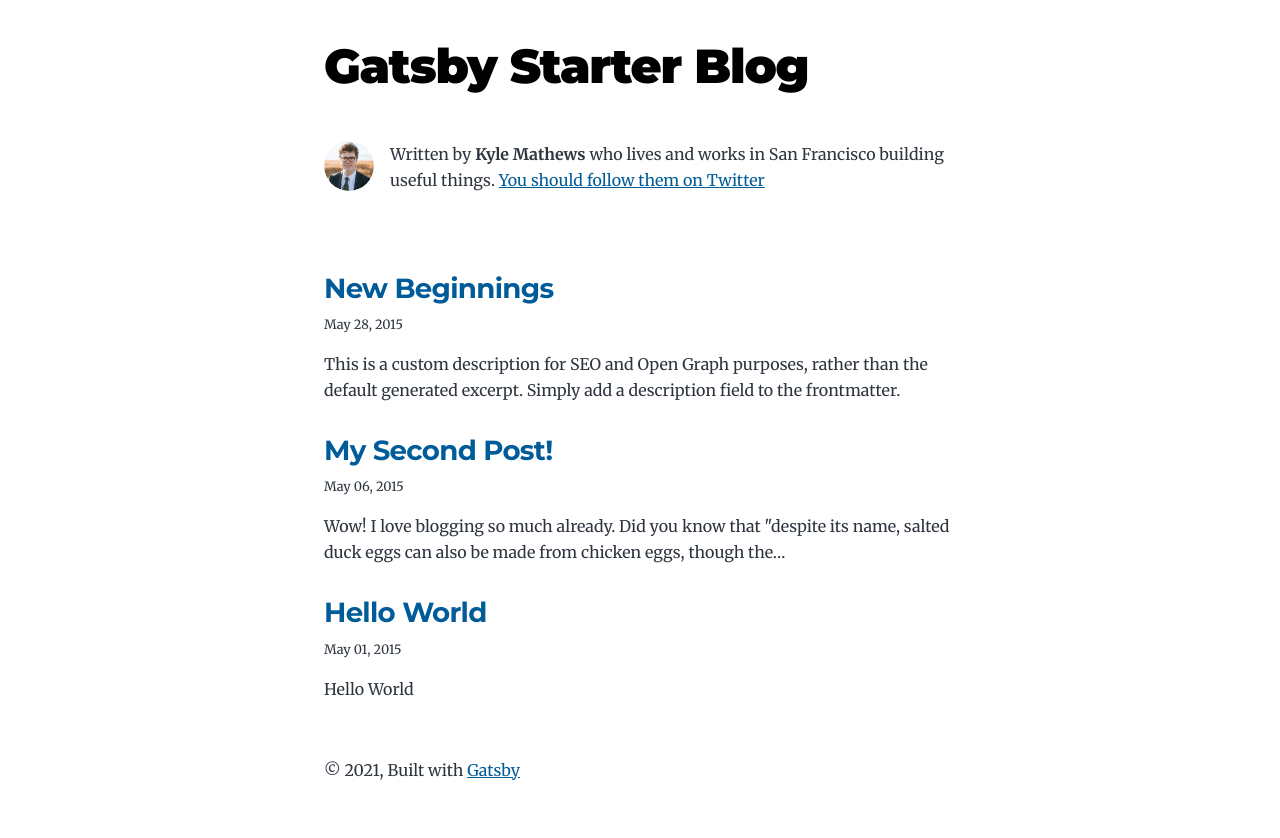
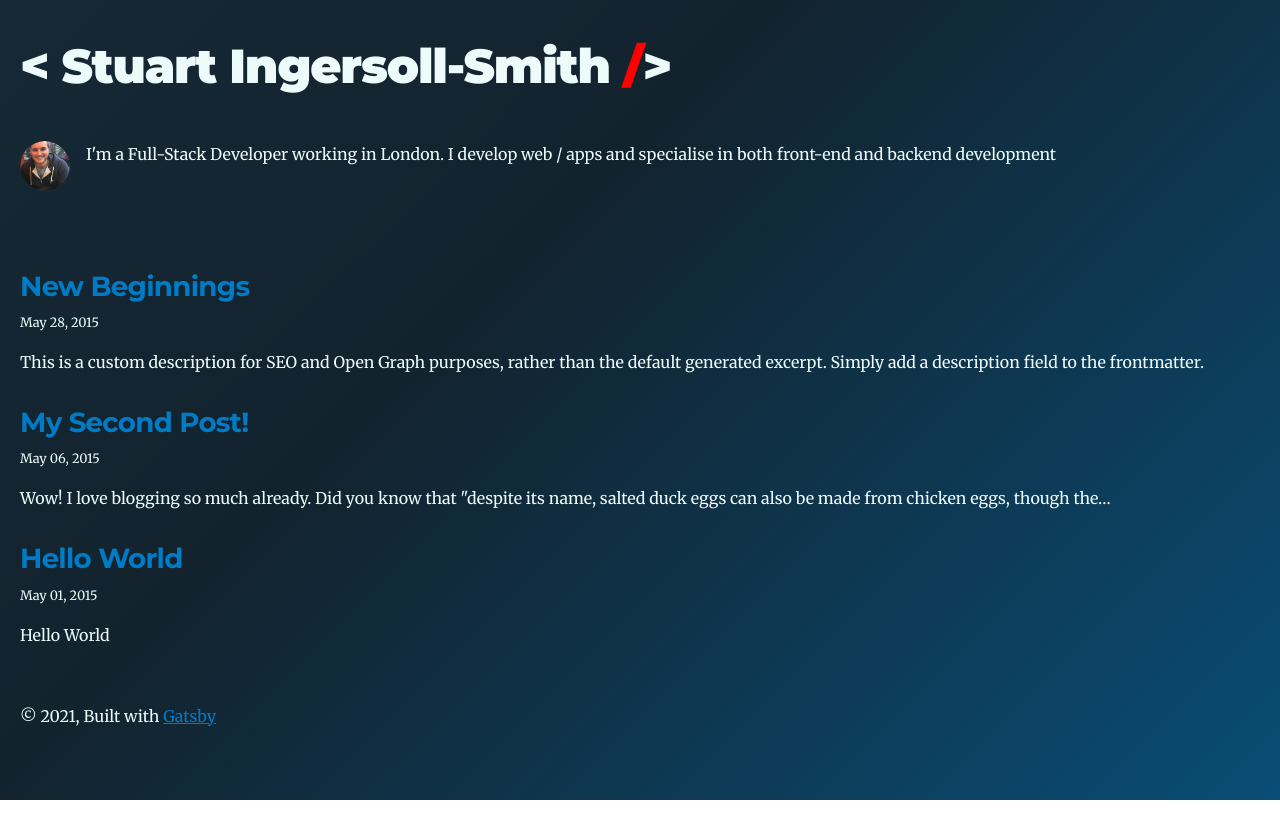
Before and after one commit to stusmith90/portfolio, a Gatsby site: page / in a window 1280 px wide. After the commit the page ends 800 px from the top, so only its background shows below. Built offline with nearby package versions, Linux system fonts and the light colour scheme; Gatsby itself is replaced by a stand-in of ours.

Commit message:
setting up the styles

```diff
--- a/gatsby-config.js
+++ b/gatsby-config.js
@@ -1,9 +1,10 @@
 module.exports = {
+  pathPrefix: "/portfolio",
   siteMetadata: {
-    title: `Gatsby Starter Blog`,
+    title: `Stuart Ingersoll-Smith`,
     author: {
-      name: `Kyle Mathews`,
-      summary: `who lives and works in San Francisco building useful things.`,
+      name: `Stuart Ingersoll-Smith`,
+      summary: `Full-Stack Developer working in London. I develop web / apps and specialise in both front-end and backend development`,
     },
     description: `A starter blog demonstrating what Gatsby can do.`,
     siteUrl: `https://gatsby-starter-blog-demo.netlify.app/`,
--- a/package.json
+++ b/package.json
@@ -28,10 +28,12 @@
     "react": "^16.12.0",
     "react-dom": "^16.12.0",
     "react-helmet": "^5.2.1",
+    "react-icons": "^4.1.0",
     "typeface-merriweather": "0.0.72",
     "typeface-montserrat": "0.0.75"
   },
   "devDependencies": {
+    "gh-pages": "^3.1.0",
     "prettier": "2.2.1"
   },
   "homepage": "https://github.com/gatsbyjs/gatsby-starter-blog#readme",
@@ -47,6 +49,7 @@
   "scripts": {
     "build": "gatsby build",
     "develop": "gatsby develop",
+    "deploy": "gatsby build --prefix-paths && gh-pages -d public",
     "format": "prettier --write \"**/*.{js,jsx,ts,tsx,json,md}\"",
     "start": "npm run develop",
     "serve": "gatsby serve",
--- a/src/components/bio.js
+++ b/src/components/bio.js
@@ -12,7 +12,7 @@ import Image from "gatsby-image"
 const Bio = () => {
   const data = useStaticQuery(graphql`
     query BioQuery {
-      avatar: file(absolutePath: { regex: "/profile-pic.jpg/" }) {
+      avatar: file(absolutePath: { regex: "/me.png/" }) {
         childImageSharp {
           fixed(width: 50, height: 50, quality: 95) {
             ...GatsbyImageSharpFixed
@@ -53,11 +53,8 @@ const Bio = () => {
       )}
       {author?.name && (
         <p>
-          Written by <strong>{author.name}</strong> {author?.summary || null}
+          I'm a {author?.summary || null}
           {` `}
-          <a href={`https://twitter.com/${social?.twitter || ``}`}>
-            You should follow them on Twitter
-          </a>
         </p>
       )}
     </div>
--- a/src/components/layout.js
+++ b/src/components/layout.js
@@ -9,13 +9,17 @@ const Layout = ({ location, title, children }) => {
   if (isRootPath) {
     header = (
       <h1 className="main-heading">
-        <Link to="/">{title}</Link>
+        <Link to="/">
+          <span>&#60; </span>
+          {title} <span class="arrow-code">/</span>
+          <span>&#62;</span>
+        </Link>
       </h1>
     )
   } else {
     header = (
       <Link className="header-link-home" to="/">
-        {title}
+        {`< ${title} />`}
       </Link>
     )
   }
--- a/src/style.css
+++ b/src/style.css
@@ -7,7 +7,7 @@
   --maxWidth-md: 28rem;
   --maxWidth-lg: 32rem;
   --maxWidth-xl: 36rem;
-  --maxWidth-2xl: 42rem;
+  --maxWidth-2xl: 80rem;
   --maxWidth-3xl: 48rem;
   --maxWidth-4xl: 56rem;
   --maxWidth-full: "100%";
@@ -54,12 +54,12 @@
   --fontSize-5: 2.074rem;
   --fontSize-6: 2.488rem;
   --fontSize-7: 2.986rem;
-  --color-primary: #005b99;
-  --color-text: #2e353f;
+  --color-primary: #007CC7;
+  --color-text: #EEFBFB;
   --color-text-light: #4f5969;
-  --color-heading: #1a202c;
-  --color-heading-black: black;
-  --color-accent: #d1dce5;
+  --color-heading: #EEFBFB;
+  --color-heading-black: #EEFBFB;
+  --color-accent: #EEFBFB;
 }
 
 /* HTML elements */
@@ -77,10 +77,35 @@ html {
   -moz-osx-font-smoothing: grayscale;
 }
 
+@keyframes example {
+  from {background: linear-gradient(45deg, rgba(18,35,46,1) 85%, rgba(18,35,46,1) 100%);}
+  to {background: linear-gradient(45deg, rgba(18,35,46,1) 85%, rgba(0,124,199,1) 100%);}
+}
+
+@keyframes gradient {
+	0% {
+		background-position: 0% 50%;
+	}
+	50% {
+		background-position: 100% 50%;
+	}
+	100% {
+		background-position: 0% 50%;
+	}
+}
+
 body {
   font-family: var(--font-body);
   font-size: var(--fontSize-1);
   color: var(--color-text);
+  background:  rgba(18,35,46,1);
+  animation-name: example;
+  animation-duration: 4s;
+  animation-delay: 2s;
+
+  background: linear-gradient(-45deg,  #007CC7 , #12232E ,#203647, #12232E);
+	background-size: 400% 400%;
+	animation: gradient 15s ease infinite;
 }
 
 footer {
@@ -240,6 +265,10 @@ a:focus {
 
 /* Custom classes */
 
+.arrow-code{
+color: red;
+}
+
 .global-wrapper {
   margin: var(--spacing-0) auto;
   max-width: var(--maxWidth-wrapper);
```
Also changed, not shown: content/assets/me.png (added), 1 other file.
